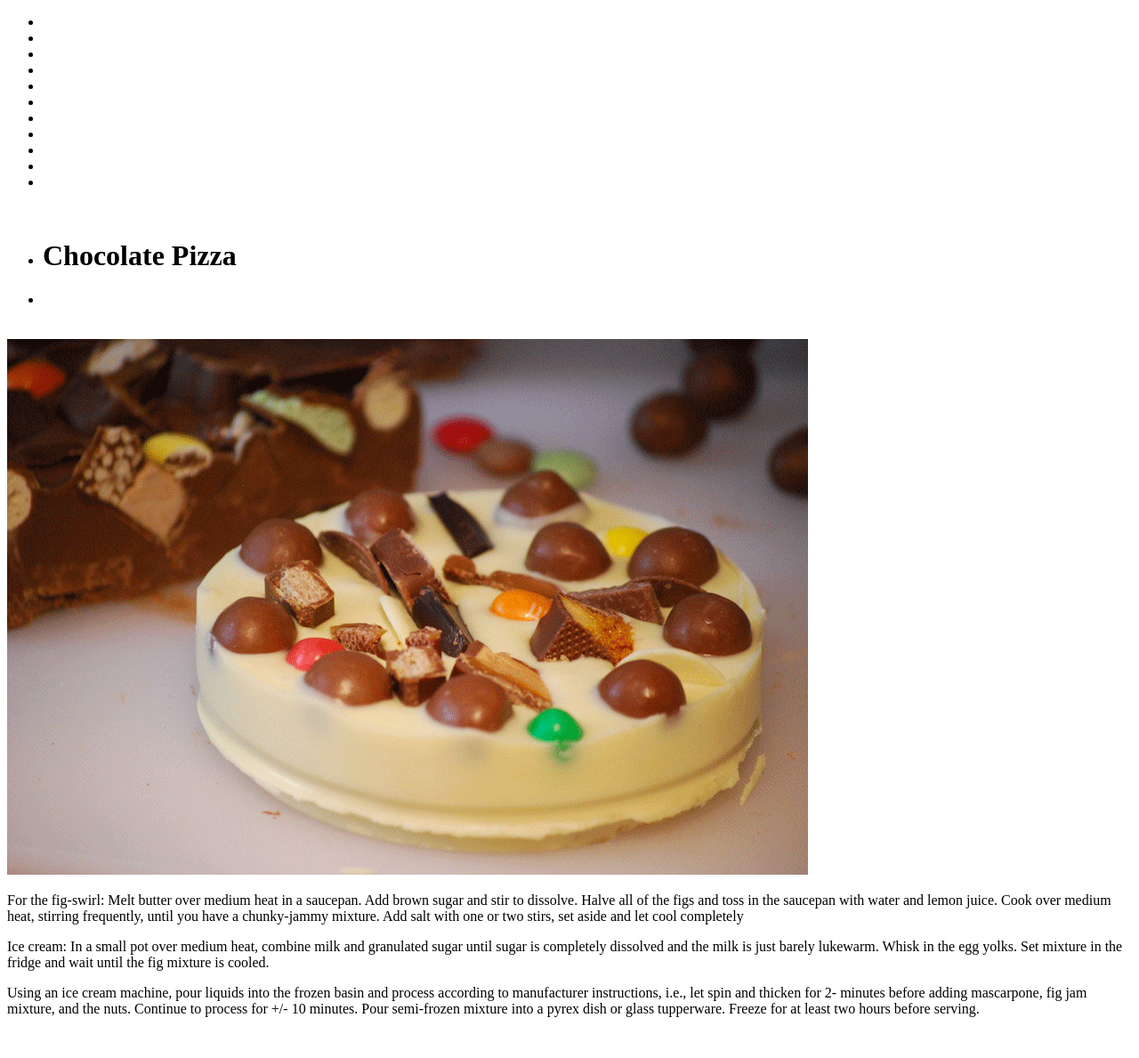
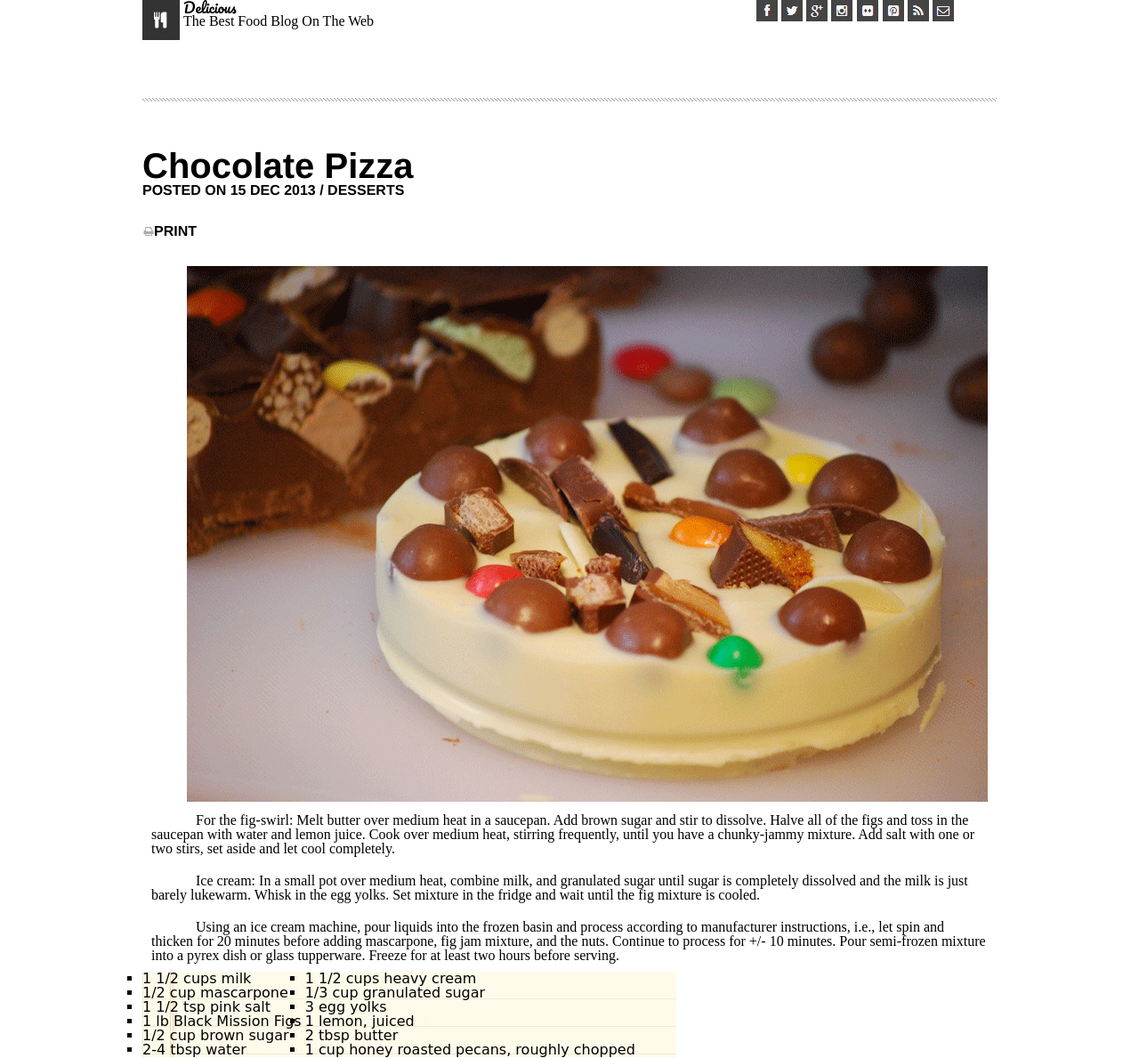
Before and after one commit to holliemaethomas/chocolatePizza, a plain HTML site: page index.html in a window 1280 px wide. Shown: the whole page at 89% size. Before the commit the page ends 1159 px from the top, so only its background shows below. Drawn offline with Linux system fonts and the light colour scheme.

Commit message:
added files

```diff
--- a/index.html
+++ b/index.html
@@ -1,57 +1,131 @@
 <!DOCTYPE html>
 <html lang="en">
+
 <head>
+    <link rel="stylesheet" href="reset.css">
+  <link rel="stylesheet" href="style.css">
+  <link href="https://fonts.googleapis.com/css?family=Pacifico&display=swap" rel="stylesheet">
   <meta charset="UTF-8">
   <meta name="viewport" content="width=device-width, initial-scale=1.0">
   <meta http-equiv="X-UA-Compatible" content="ie=edge">
   <title>Document</title>
 </head>
+
 <body>
   <header>
     <nav>
       <ul>
-        <li></li>
-        <li></li>
-        <li></li>
-        <li></li>
-        <li></li>
-        <li></li>
-        <li></li>
-        <li></li>
-        <li></li>
-        <li></li>
-        <li></li>
+        <li>
+          <img src="img/logo.png">
+        </li>
+        <li>
+          <h2>Delicious</h2>
+          <p>The Best Food Blog On The Web</p>
+        </li>
+        <li>
+          <img src="img/fb-icon.png">
+        </li>
+        <li>
+          <img src="img/twit-icon.png">
+        </li>
+        <li>
+          <img src="img/gp-icon.png">
+        </li>
+        <li>
+          <img src="img/insta-icon.png">
+        </li>
+        <li>
+          <img src="img/flic-icon.png">
+        </li>
+        <li>
+          <img src="img/pint-icon.png" alt="pinterest icon">
+        </li>
+        </li>
+        <li>
+          <img src="img/rss-icon.png">
+        </li>
+        <li>
+          <img src="img/mail-icon.png">
+        </li>
       </ul>
     </nav>
   </header>
   <main>
     <img>
-    <div>
+    <div id="article">
       <ul>
         <li>
           <h1>Chocolate Pizza</h1>
-          <p></p>
+          <p>POSTED ON 15 DEC 2013 / DESSERTS</p>
         </li>
-        <li>
-          <img>
+        <li id="printInfo">
+        <p><img src="img/print-icon.png" alt="print">PRINT</p>
         </li>
-        <img>
 
       </ul>
     </div>
     <div id="content">
+      <img src="img/choco-pizza.png">
 
-      <img src="img/choco-pizza.png">
-      <p>For the fig-swirl: Melt butter over medium heat in a saucepan. Add brown sugar and stir to dissolve. Halve all of the figs and toss in the saucepan with water and lemon juice. Cook over medium heat, stirring frequently, until you have a chunky-jammy mixture. Add salt with one or two stirs, set aside and let cool completely</p>
+      <p>For the fig-swirl: Melt butter over medium heat in a saucepan. Add brown sugar and stir to dissolve. Halve all
+        of the figs and toss in the saucepan with water and lemon juice. Cook over medium heat, stirring frequently,
+        until you have a chunky-jammy mixture. Add salt with one or two stirs, set aside and let cool completely.</p>
       <p>
-          Ice cream: In a small pot over medium heat, combine milk and granulated sugar until sugar is completely dissolved and the milk is just barely lukewarm. Whisk in the egg yolks. Set mixture in the fridge and wait until the fig mixture is cooled.
+        Ice cream: In a small pot over medium heat, combine milk, and granulated sugar until sugar is completely
+        dissolved and the milk is just barely lukewarm. Whisk in the egg yolks. Set mixture in the fridge and wait until
+        the fig mixture is cooled.
       </p>
       <p>
-          Using an ice cream machine, pour liquids into the frozen basin and process according to manufacturer instructions, i.e., let spin and thicken for 2- minutes before adding mascarpone, fig jam mixture, and the nuts. Continue to process for +/- 10 minutes. Pour semi-frozen mixture into a pyrex dish or glass tupperware. Freeze for at least two hours before serving.
+        Using an ice cream machine, pour liquids into the frozen basin and process according to manufacturer
+        instructions, i.e., let spin and thicken for 20 minutes before adding mascarpone, fig jam mixture, and the nuts.
+        Continue to process for +/- 10 minutes. Pour semi-frozen mixture into a pyrex dish or glass tupperware. Freeze
+        for at least two hours before serving.
       </p>
     </div>
-
+    <section>
+      <ol class="card">
+        <li>
+          1 1/2 cups milk
+        </li>
+        <li>
+          1/2 cup mascarpone
+        </li>
+        <li>
+          1 1/2 tsp pink salt
+        </li>
+        <li>
+          1 lb Black Mission Figs
+        </li>
+        <li>
+          1/2 cup brown sugar
+        </li>
+        <li>
+          2-4 tbsp water
+        </li>
+      </ol>
+      <ol class="card">
+        <li>
+          1 1/2 cups heavy cream
+        </li>
+        <li>
+          1/3 cup granulated sugar
+        </li>
+        <li>
+          3 egg yolks
+        </li>
+        <li>
+          1 lemon, juiced
+        </li>
+        <li>
+          2 tbsp butter
+        </li>
+        <li>
+          1 cup honey roasted pecans, roughly chopped
+        </li>
+      </ol>
+    </section>
   </main>
 
 </body>
+
 </html>
--- /dev/null
+++ b/reset.css
@@ -0,0 +1,48 @@
+/* http://meyerweb.com/eric/tools/css/reset/
+   v2.0 | 20110126
+   License: none (public domain)
+*/
+
+html, body, div, span, applet, object, iframe,
+h1, h2, h3, h4, h5, h6, p, blockquote, pre,
+a, abbr, acronym, address, big, cite, code,
+del, dfn, em, img, ins, kbd, q, s, samp,
+small, strike, strong, sub, sup, tt, var,
+b, u, i, center,
+dl, dt, dd, ol, ul, li,
+fieldset, form, label, legend,
+table, caption, tbody, tfoot, thead, tr, th, td,
+article, aside, canvas, details, embed,
+figure, figcaption, footer, header, hgroup,
+menu, nav, output, ruby, section, summary,
+time, mark, audio, video {
+	margin: 0;
+	padding: 0;
+	border: 0;
+	font-size: 100%;
+	font: inherit;
+	vertical-align: baseline;
+}
+/* HTML5 display-role reset for older browsers */
+article, aside, details, figcaption, figure,
+footer, header, hgroup, menu, nav, section {
+	display: block;
+}
+body {
+	line-height: 1;
+}
+ol, ul {
+	list-style: none;
+}
+blockquote, q {
+	quotes: none;
+}
+blockquote:before, blockquote:after,
+q:before, q:after {
+	content: '';
+	content: none;
+}
+table {
+	border-collapse: collapse;
+	border-spacing: 0;
+}
--- a/style.css
+++ b/style.css
@@ -0,0 +1,76 @@
+* {
+  margin: 0, auto;
+}
+.card {
+  list-style-type: square;
+  display: inline-block;
+  font-family: 'Bad Script', cursive;
+}
+
+section {
+  background-image: url("img/list-bg.png");
+  width: 600px;
+}
+header {
+  position: relative;
+  height: 90px;
+  margin-bottom: 20px;
+}
+main {
+  margin: auto;
+  width: 960px;
+  background-image: url("img/hr-img.png");
+  background-repeat: repeat-x;
+  background-size: 4px;
+}
+footer {
+  margin: auto;
+  position: relative;
+}
+nav {
+  margin: auto;
+  width: 960px;
+}
+nav li h2 {
+  font-family: 'Pacifico', cursive;
+}
+
+nav ul li {
+  float: left;
+}
+
+nav ul li:nth-child(2) {
+  margin-right: 430px;
+}
+nav ul li {
+  margin-right: 4px;
+  display: inline-block;
+}
+#article {
+  width: 960px;
+  font-family: 'Franklin Gothic Medium', 'Arial Narrow', Arial, sans-serif;
+  font-weight: 600;
+}
+#article ul li {
+  margin-bottom: 30px;
+}
+
+#article ul li h1 {
+  font-size: 2.5em;
+  margin-top: 40px;
+}
+
+#content {
+  text-indent: 50px;
+}
+
+#content p {
+  padding: 10px;
+}
+/* #printInfo {
+  float: right; */
+
+/* } */
+.card li {
+  vertical-align: middle;
+}
```
